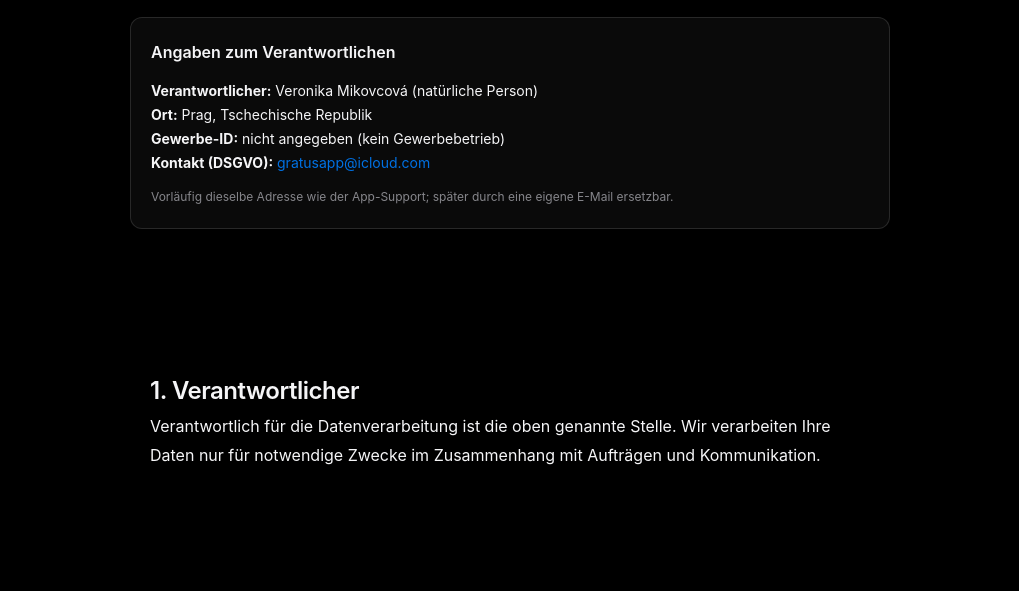
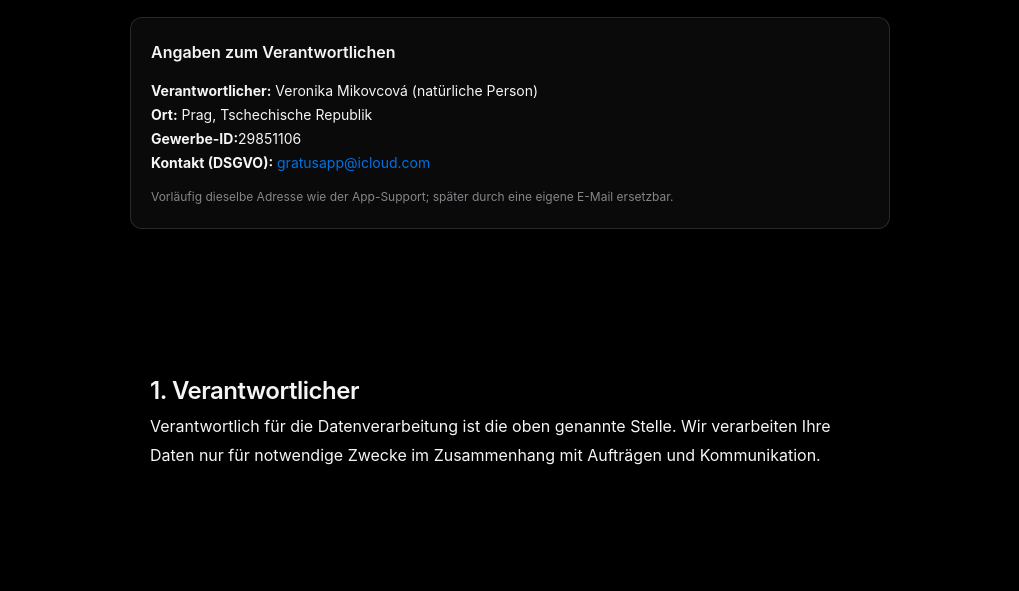
Before and after one commit to gratusapp/gratusapp, a plain HTML site: page de/legal/privacy.html in a window 1280 px wide. Shown: the part 209-800 px from the top of the page, without its empty margins (130-1149 px from the left). Drawn offline with Linux system fonts and the light colour scheme.

Commit message:
Update privacy.html

```diff
--- a/de/legal/privacy.html
+++ b/de/legal/privacy.html
@@ -27,7 +27,7 @@
             <p style="font-weight: 600; margin-bottom: 12px;">Angaben zum Verantwortlichen</p>
             <p style="font-size: 14px; line-height: 1.7;"><strong>Verantwortlicher:</strong> Veronika Mikovcová (natürliche Person)<br>
                 <strong>Ort:</strong> Prag, Tschechische Republik<br>
-                <strong>Gewerbe-ID:</strong> nicht angegeben (kein Gewerbebetrieb)<br>
+                <strong>Gewerbe-ID:</strong>29851106<br>
                 <strong>Kontakt (DSGVO):</strong> <a href="mailto:gratusapp@icloud.com" style="color: var(--accent-color);">gratusapp@icloud.com</a>
             </p>
             <p style="font-size: 12px; color: var(--text-secondary); margin-top: 12px; margin-bottom: 0;">Vorläufig dieselbe Adresse wie der App-Support; später durch eine eigene E-Mail ersetzbar.</p>
```
